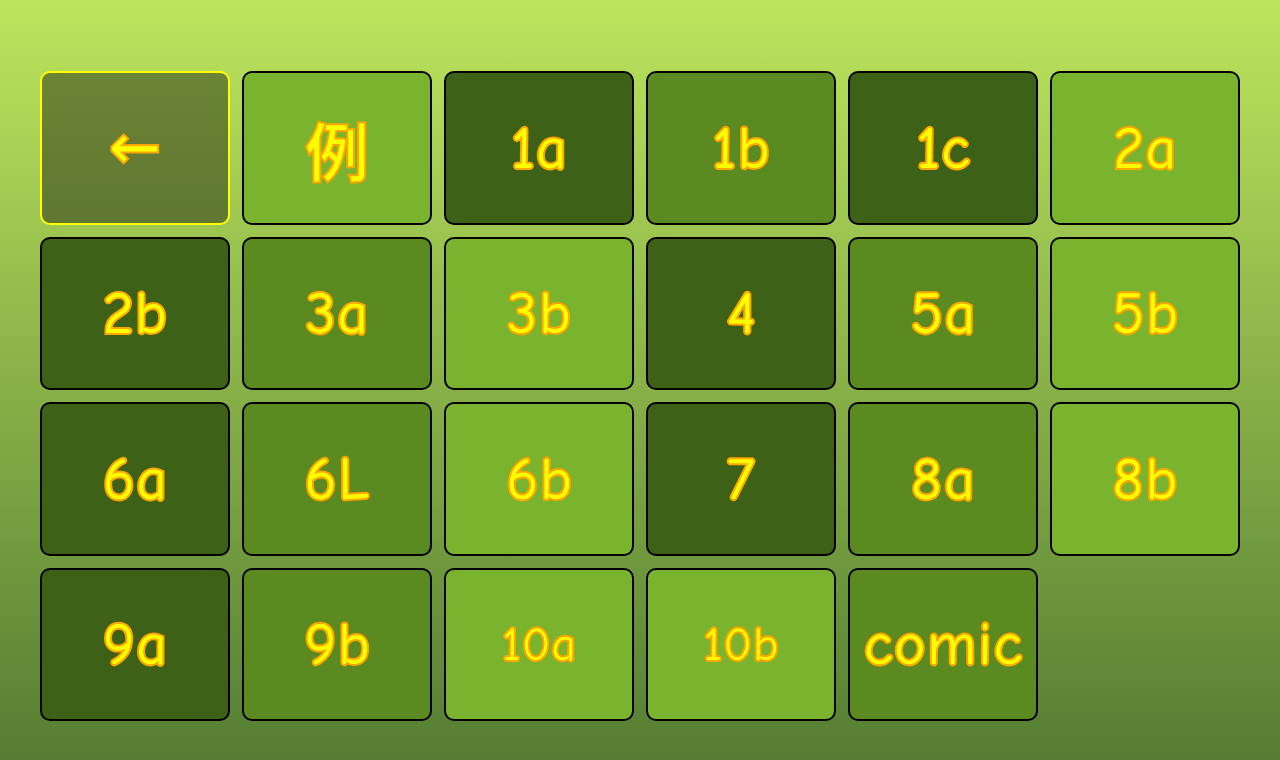
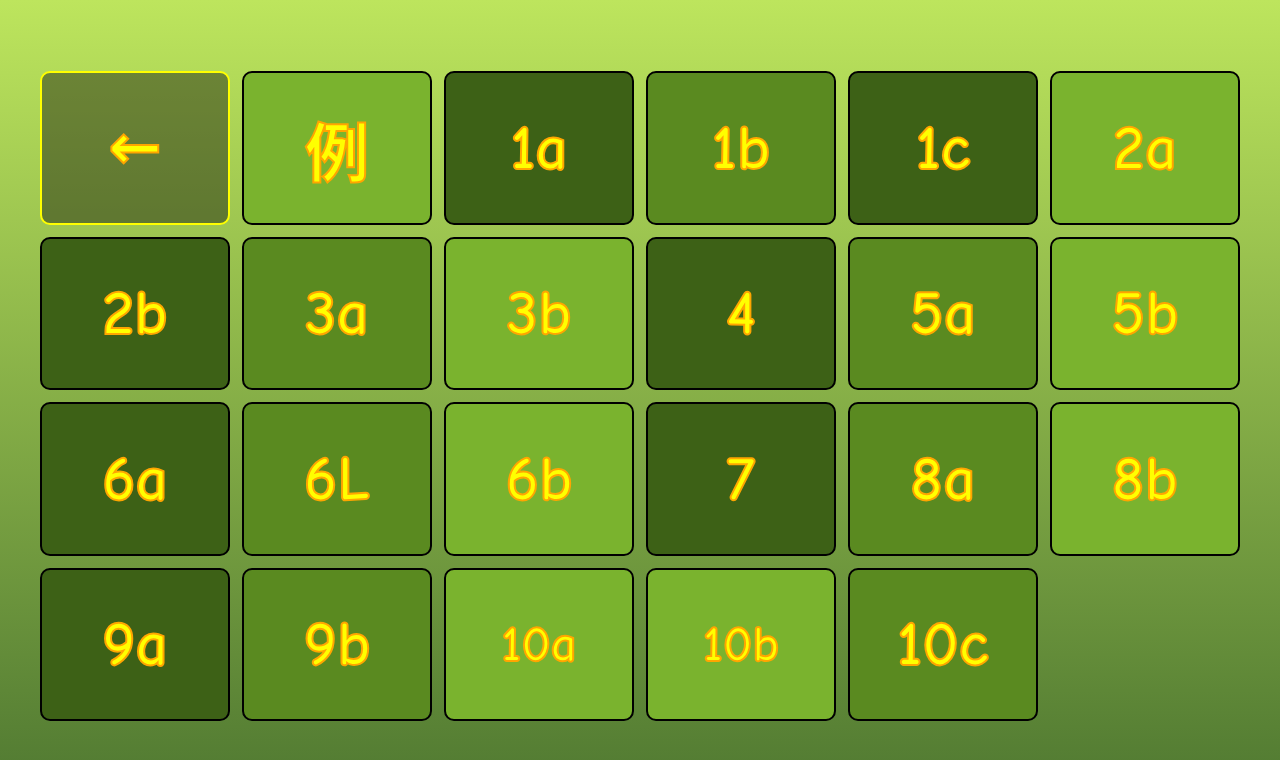
Before and after one commit to GcatJP/island2videos, a plain HTML site: page Units2_1-10.html in a window 1280 px wide. Drawn offline with Linux system fonts and the light colour scheme.

Commit message:
Update Units2_1-10.html

```diff
--- a/Units2_1-10.html
+++ b/Units2_1-10.html
@@ -390,7 +390,7 @@
           small: true,
         },
         {
-          label: "comic",
+          label: "10c",
           url: "https://player.mediadelivery.net/play/584470/cc6c904f-3eb8-4dcf-98ca-04407e2462df",
           colour: "#5a8a20",
         },
```
